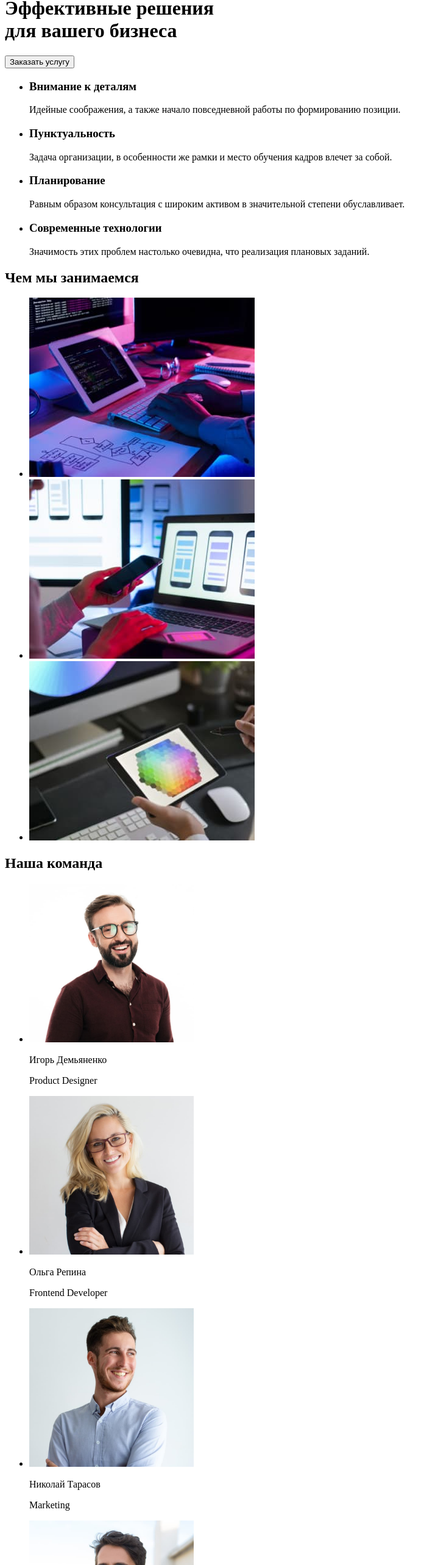
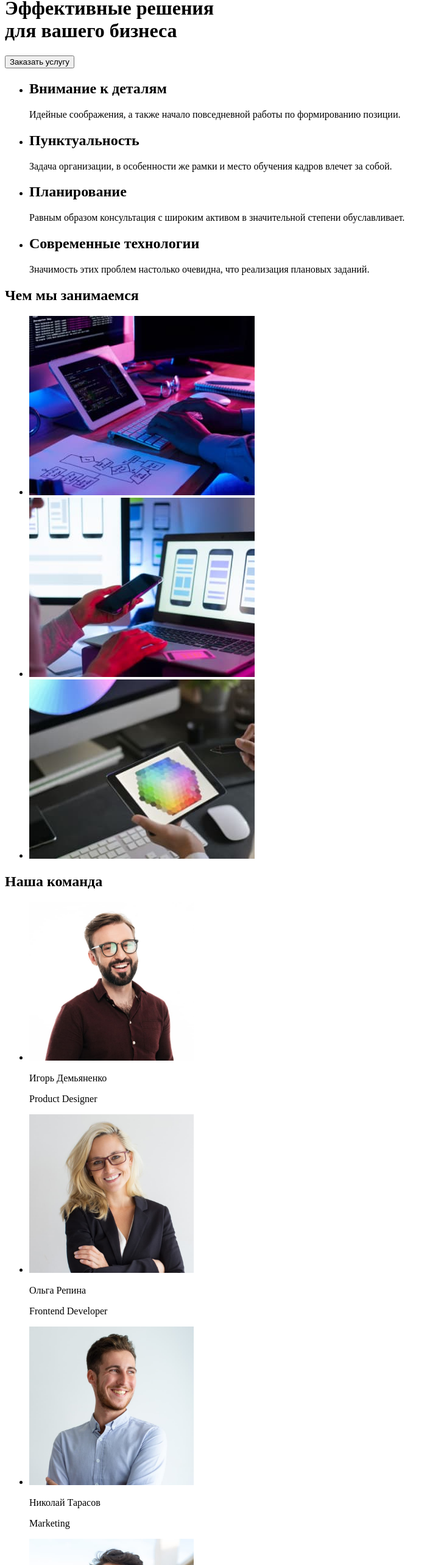
Before and after one commit to alina-prosk/goit---hw-01, a plain HTML site: page index.html in a window 1280 px wide. Shown: the part 174-2740 px from the top of the page at 61% size, without its empty margins (0-719 px from the left). Drawn offline with Linux system fonts and the light colour scheme.

Commit message:
правки

```diff
--- a/index.html
+++ b/index.html
@@ -20,27 +20,30 @@
         </ul>
     </nav>
     <ul>
-        <li><a href="info@devstudio.com">info@devstudio.com</a></li>
-        <li><a href="+380961111111">+38 096 111 11 11</a></li>
+        <li><a href="mailto:info@devstudio.com">info@devstudio.com</a></li>
+        <li><a href="tel:+380961111111">+38 096 111 11 11</a></li>
     </ul>
+
     <h1>Эффективные решения <br />для вашего бизнеса</h1>
     <button type="button">Заказать услугу</button>
+    </header>
+    <main>
     <section>
         <ul>
             <li>
-                <h3>Внимание к деталям</h3>
+                <h2>Внимание к деталям</h2>
                 <p>Идейные соображения, а также начало повседневной работы по формированию позиции.</p>
             </li>
             <li>
-                <h3>Пунктуальность</h3>
+                <h2>Пунктуальность</h2>
                 <p>Задача организации, в особенности же рамки и место обучения кадров влечет за собой.</p>
             </li>
             <li>
-                <h3>Планирование</h3>
+                <h2>Планирование</h2>
                 <p>Равным образом консультация с широким активом в значительной степени обуславливает.</p>
             </li>
             <li>
-                <h3>Современные технологии</h3>
+                <h2>Современные технологии</h2>
                 <p>Значимость этих проблем настолько очевидна, что реализация плановых заданий.</p>
             </li>
         </ul>
@@ -52,33 +55,27 @@
         <li><img src="./images/box-3.jpg" alt="графика" width="370"/></li>
     </ul>
     <section>
-        </section>
         <h2>Наша команда</h2>
         <ul>
-            <li><img src="./images/img-1.jpg" alt="Игорь" width="270"/></li>
-            <p>Игорь Демьяненко</p>
-            <p>Product Designer</p>
-            <li><img src="./images/img-2.jpg" alt="Ольга" width="270"/></li>
-            <p>Ольга Репина</p>
-            <p>Frontend Developer</p>
-            <li><img src="./images/img-3.jpg" alt="Николай" width="270"/></li>
-            <p>Николай Тарасов</p>
-            <p>Marketing</p>
-            <li><img src="./images/img-4.jpg" alt="Михаил" width="270"/></li>
-            <p>Михаил Ермаков</p>
-            <p>UI Designer</p>
-        </ul>
+            <li><img src="./images/img-1.jpg" alt="Игорь" width="270"/><p>Игорь Демьяненко</p>
+            <p>Product Designer</p></li>
+            <li><img src="./images/img-2.jpg" alt="Ольга" width="270"/><p>Ольга Репина</p>
+            <p>Frontend Developer</p></li>
+            <li><img src="./images/img-3.jpg" alt="Николай" width="270"/><p>Николай Тарасов</p>
+            <p>Marketing</p></li>
+            <li><img src="./images/img-4.jpg" alt="Михаил" width="270"/><p>Михаил Ермаков</p>
+            <p>UI Designer</p></li>
+            </section>
+        </main>
         <footer>
             <a href=""><span>Web</span>Studio</a>
 
-                <address>г. Киев, пр-т Леси Украинки, 26</address>
-                <address>
-                <a href="info@example.com">info@example.com</a></address>
-                <address></address><a href="380991111111">+38 099 111 11 11</a>
-                </address>
+                <address><a href="https://goo.gl/maps/9rUGQ9SKDzyxQwGW6" target="_blank" rel="noopener noindex nofollow"> г. Киев пр-т Леси Украинки, 26</address>
+            </a><address>
+                <a href="mailto:info@example.com">info@example.com</a></address>
+                <address><a href="tel:+380991111111">+38 099 111 11 11</a></address>
 
         </footer>
-        <section>
-        </header>
+
         </body>
         </html>
```
